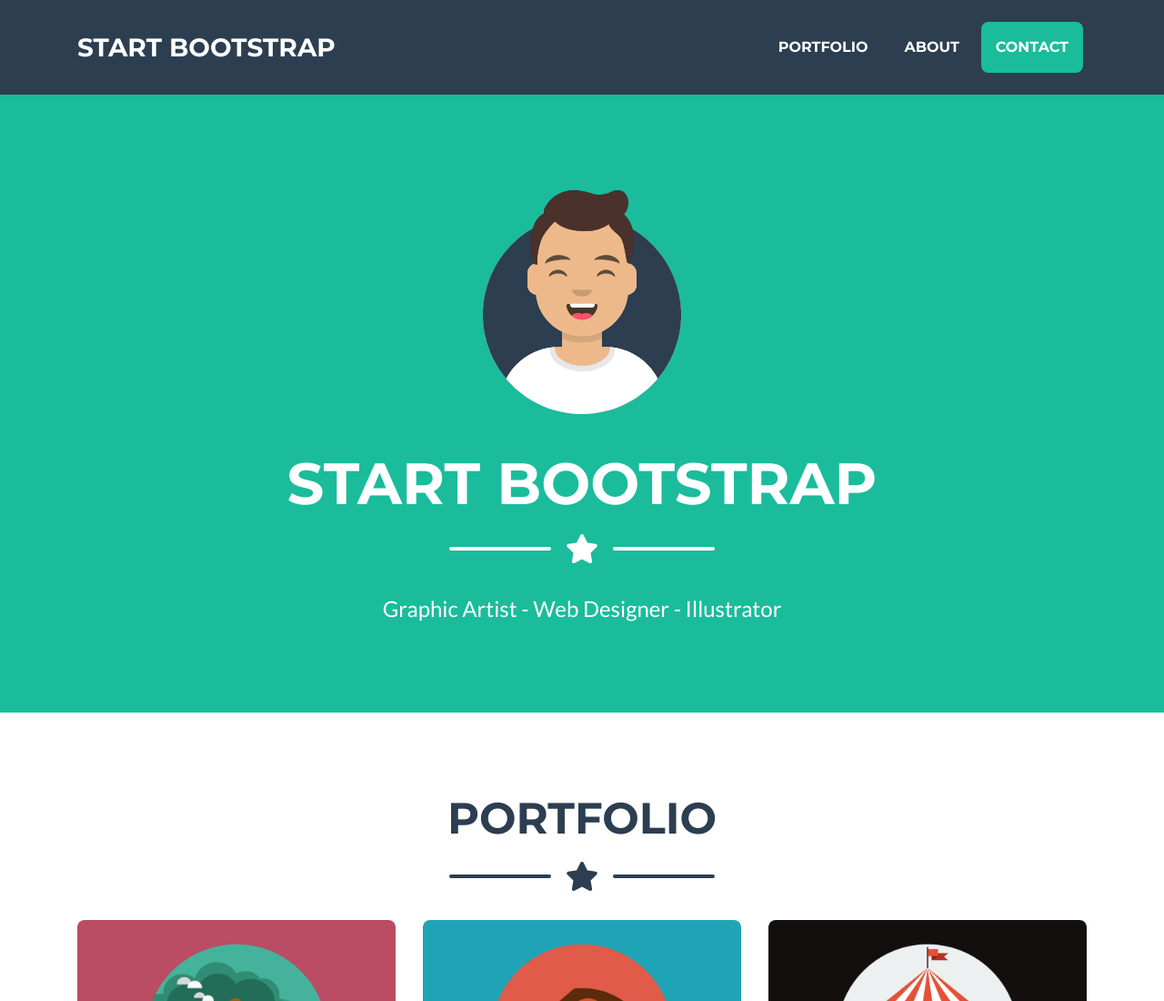
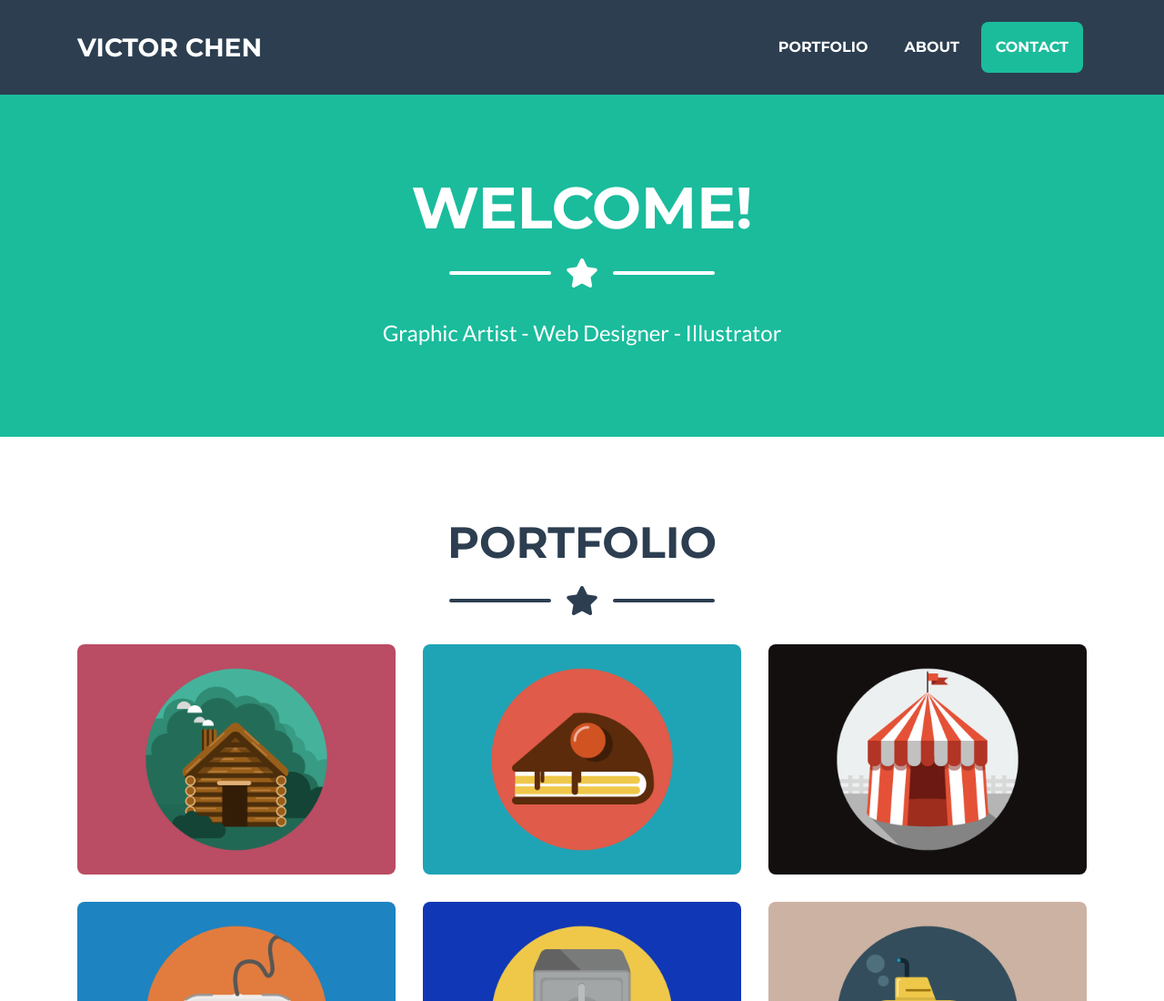
Before and after one commit to vchen8761/Old-Portfolio, a website with bundled scripts: page index.html in a window 1280 px wide. Shown: the top 1100 px of the page at 91% size. Built offline with nearby package versions, Linux system fonts and the light colour scheme.

Commit message:
text change

```diff
--- a/index.html
+++ b/index.html
@@ -8,7 +8,7 @@
   <meta name="description" content="">
   <meta name="author" content="">
 
-  <title>Freelancer - Start Bootstrap Theme</title>
+  <title>Victor Chen</title>
 
   <!-- Custom fonts for this theme -->
   <link href="vendor/fontawesome-free/css/all.min.css" rel="stylesheet" type="text/css">
@@ -25,7 +25,7 @@
   <!-- Navigation -->
   <nav class="navbar navbar-expand-lg bg-secondary text-uppercase fixed-top" id="mainNav">
     <div class="container">
-      <a class="navbar-brand js-scroll-trigger" href="#page-top">Start Bootstrap</a>
+      <a class="navbar-brand js-scroll-trigger" href="#page-top">Victor Chen</a>
       <button class="navbar-toggler navbar-toggler-right text-uppercase font-weight-bold bg-primary text-white rounded" type="button" data-toggle="collapse" data-target="#navbarResponsive" aria-controls="navbarResponsive" aria-expanded="false" aria-label="Toggle navigation">
         Menu
         <i class="fas fa-bars"></i>
@@ -50,11 +50,8 @@
   <header class="masthead bg-primary text-white text-center">
     <div class="container d-flex align-items-center flex-column">
 
-      <!-- Masthead Avatar Image -->
-      <img class="masthead-avatar mb-5" src="img/avataaars.svg" alt="">
-
       <!-- Masthead Heading -->
-      <h1 class="masthead-heading text-uppercase mb-0">Start Bootstrap</h1>
+      <h1 class="masthead-heading text-uppercase mb-0">Welcome!</h1>
 
       <!-- Icon Divider -->
       <div class="divider-custom divider-light">
```
Also changed, not shown: 1 other file.
